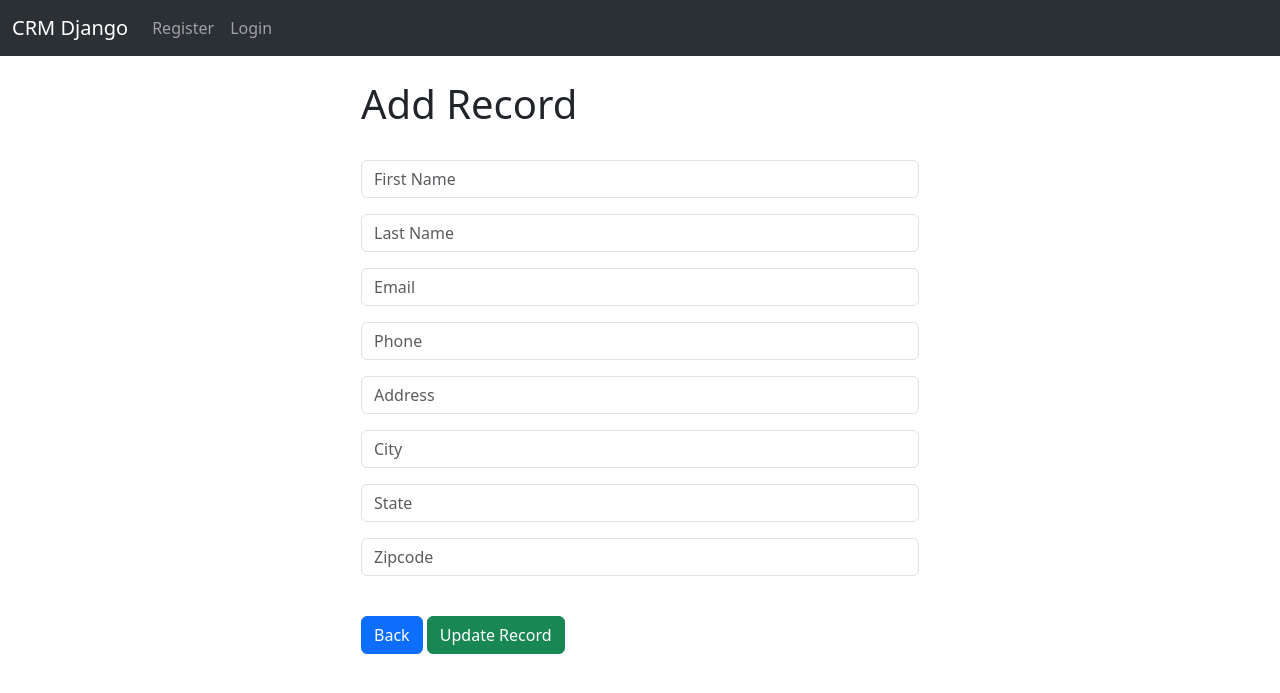
After one commit to Carolinetgn94/CRM-Django, a Django app: template crm/website/templates/update_record.html in a window 1280 px wide. The commit adds this page. Shown: the top 693 px of the page. Run offline with Django 5.2, Linux system fonts and the light colour scheme; the template is opened without the code that fills it: values that come from a table or form of the project are taken from there, others are empty.

Commit message:
create update record page, can successfully update

```diff
--- a/crm/website/templates/home.html
+++ b/crm/website/templates/home.html
@@ -17,7 +17,7 @@
   <tbody>
     {% if records %} {% for record in records %}
     <tr>
-      <td>{{ record.first_name }} {{ record.last_name }}</td>
+      <td><a href="{% url 'record' record.id %}">{{ record.first_name }} {{ record.last_name }}</a></td>
       <td>{{ record.email }}</td>
       <td>{{ record.phone }}</td>
       <td>{{ record.address }}</td>
--- /dev/null
+++ b/crm/website/templates/update_record.html
@@ -0,0 +1,24 @@
+{% extends 'base.html' %}
+{% block content %}
+
+<div class="col-md-6 offset-md-3">
+<h1>Add Record</h1>
+<br/>
+
+<form method="POST">
+	{% csrf_token %}
+
+	{{ form.as_p }}
+
+<br/>
+
+  <a href="{% url 'home' %}" class="btn btn-primary">Back</a>
+
+  <button type="submit" class="btn btn-success">Update Record</button>
+
+</form>
+
+
+</div>
+
+{% endblock %}
```
